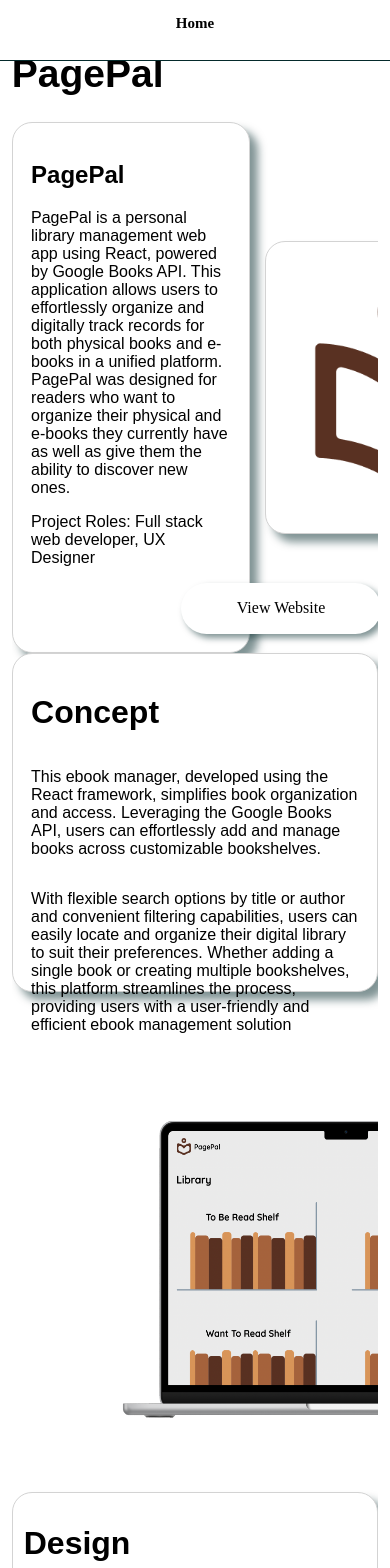
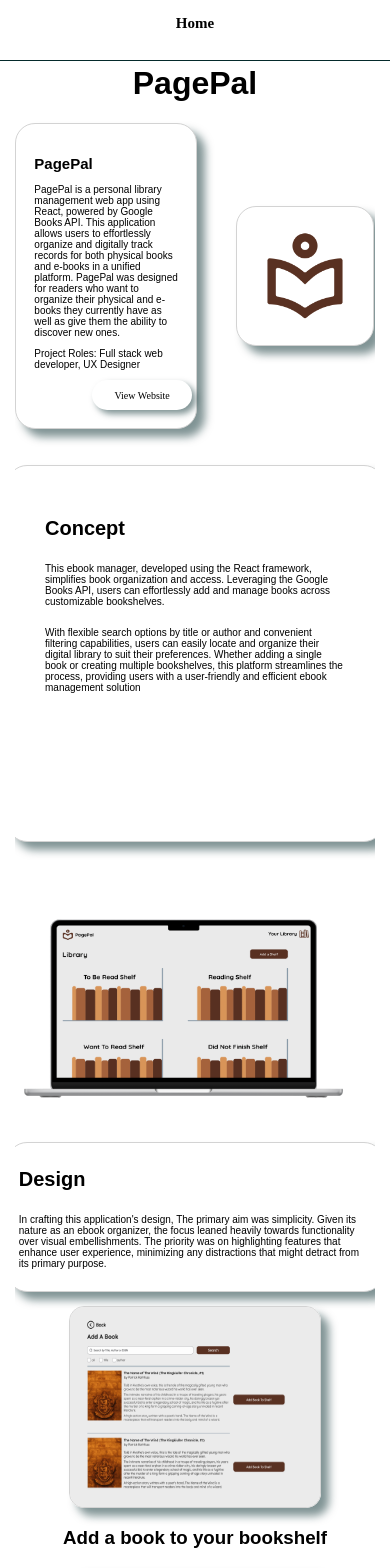
Before and after one commit to bguemos/bri-lynngportfolio, a Next.js app: page /pagepal in a window 390 px wide. Shown: the top 1568 px of the page. Built offline with nearby package versions, Linux system fonts and the light colour scheme; a web font is replaced by a local one.

Commit message:
responsiveness

```diff
--- a/components/header/Header.module.css
+++ b/components/header/Header.module.css
@@ -51,6 +51,6 @@
     }
 
     .links {
-        gap: 1rem; /* Adjusted for smaller screens */
+        gap: 1rem;
     }
 }
--- a/pages/pagepal.js
+++ b/pages/pagepal.js
@@ -44,7 +44,7 @@ export default function Pagepal() {
             </div>
           <div className={styles.projimage}>
 
-         <Image
+         <Image className={styles.projlogo}
          src="/projectImages/pagepallogo.png"
          height={250}
          width={250}
@@ -62,7 +62,7 @@ export default function Pagepal() {
               <p>With flexible search options by title or author and convenient filtering capabilities, users can easily locate and organize their digital library to suit their preferences. Whether adding a single book or creating multiple bookshelves, this platform streamlines the process, providing users with a user-friendly and efficient ebook management solution</p>
 
             </div>
-            <Image
+            <Image className={styles.mainscreencomp}
             src="/projectImages/page.png"
             height={500}
             width={700}
--- a/styles/Borderless.module.css
+++ b/styles/Borderless.module.css
@@ -88,6 +88,13 @@
      justify-content: space-evenly;
      padding-bottom: 5%;
    }
+   .thirdcontent3{
+    display: flex;
+    flex-direction: row;
+    justify-content: space-evenly;
+    padding-bottom: 5%;
+    flex-wrap: wrap;
+  }
    .resumebutton {
      height: 51px;
      width: 200px;
@@ -118,30 +125,254 @@
    .resumebutton:hover {
      background-color: var(--primary-color);
    }
+
+
    /* Media Queries */
-@media screen and (max-width: 768px) {
-    /* Adjustments for screens up to 768px width */
+@media screen and (max-width: 414px) {
+
   .header {
-      font-size: 8vw; /* Adjust font size for smaller screens */
+    margin-top: 10%;
+    font-size: 32px;
   }
 
-    .topcontent, .concept, .design, .web {
-      width: 80%; /* Adjust width for smaller screens */
+  .maincontent {
+    display: flex;
+    flex-direction: column;
+    align-items: center;
+    margin: 1%;
+  }
+
+  .projlogo{
+    height: 100px;
+    width: 100px;
+  }
+
+  .topcontent {
+    width: 40%;
+  }
+  .description{
+    font-size: 10px;
+    gap: 11%;
+  }
+.buttoncontainer{
+  display: flex;
+  flex-direction: column;
+  align-items: center;
+  margin-right: 25%;
+
+}
+  .resumebutton{
+
+    height: 30px;
+    width: 100px;
+
+  }
+
+.rtitle{
+  font-size: 10px;
+
+}
+.secondcontent {
+  width: 750px;
+  margin-top: 10%;
+
+
+}
+.secondcontent{
+  display: flex;
+  flex-direction: column;
+  align-items: center;
+}
+
+.concept {
+  font-size: 10px;
+  height: 200px;
+  width: 40%;
+  padding: 2%;
+}
+
+.mainscreencomp{
+  height: 300px;
+  width: 200px;
+}
+.design {
+  width: 375px;
+  font-size: 10px;
+}
+
+.thirdcontent3{
+  display: flex;
+  flex-direction: column;
+  gap: 50px;
+
+
+}
+
+.web {
+  height: 500px;
+  width: 250px;
 }
 }
 
-  @media screen and (max-width: 480px) {
-    /* Adjustments for screens up to 480px width */
+@media screen and (max-width: 430px) {
+
   .header {
-      font-size: 10vw; /* Adjust font size for even smaller screens */
+    margin-top: 10%;
+    font-size: 32px;
   }
 
-    .topcontent, .concept, .design, .web {
-      width: 95%; /* Adjust width for even smaller screens */
+  .maincontent {
+    display: flex;
+    flex-direction: column;
+    align-items: center;
+    margin: 1%;
+  }
+
+  .projlogo{
+    height: 200px;
+    width: 120px;
+  }
+
+  .topcontent {
+    width: 40%;
+  }
+  .description{
+    font-size: 10px;
+    gap: 11%;
+  }
+.buttoncontainer{
+  display: flex;
+  flex-direction: column;
+  align-items: center;
+  margin-right: 25%;
+
+}
+  .resumebutton{
+
+    height: 30px;
+    width: 100px;
+
+  }
+
+.rtitle{
+  font-size: 10px;
+
+}
+.secondcontent {
+  width: 750px;
+  margin-top: 10%;
+
+
+}
+
+.concept {
+  font-size: 10px;
+}
+
+.mainscreencomp{
+  height: 300px;
+  width: 500px;
+}
+.design {
+  width: 375px;
+  font-size: 10px;
+}
+
+.web {
+  height: 600px;
+  width: 250px;
+}
+.thirdcontent {
+ width:100%;
+ padding-bottom: 40%;
+}
+
+.thirdcontent3{
+  gap: 20%;
+}
+
+.hex {
+  height: 20px;
+  width: 20px;
 }
 }
-  @media screen and (max-width: 768px) {
-    .thirdcontent > * {
-      gap: 10%; /* Adjust the value as needed */
+
+@media screen and (max-width: 820px) and (min-width: 768px)  {
+
+  .header {
+    margin-top: 10%;
+    font-size: 32px;
+  }
+
+  .maincontent {
+    display: flex;
+    flex-direction: column;
+    align-items: center;
+    margin: 1%;
+  }
+
+  .projlogo{
+    height: 200px;
+    width: 200px;
+  }
+
+  .topcontent {
+    width: 40%;
+  }
+  .description{
+    font-size: 16px;
+    gap: 11%;
+  }
+.buttoncontainer{
+  display: flex;
+  flex-direction: column;
+  align-items: center;
+  margin-right: 25%;
+
+}
+  .resumebutton{
+
+    height: 30px;
+    width: 100px;
+
+  }
+
+.rtitle{
+  font-size: 10px;
+
+}
+.secondcontent {
+ display: flex;
+ flex-direction: column;
+  margin-top: 10%;
+
+
+}
+
+.concept {
+  font-size: 16px;
+  width: 500px;
+
+
+}
+.thirdcontent{
+  display: flex;
+  flex-direction: row;
+  justify-content: space-evenly;
+  width: 400px;
+}
+.thirdcontent3{
+  gap: 30px;
+}
+
+
+.design {
+  width: 600px;
+  font-size: 16px;
+}
+
+.web {
+  height: 800px;
+  width: 300px;
 }
 }
--- a/styles/Pagepal.module.css
+++ b/styles/Pagepal.module.css
@@ -130,29 +130,209 @@
 }
 
 /* Media Queries */
-@media screen and (max-width: 768px) {
-  /* Adjustments for screens up to 768px width */
+@media screen and (max-width: 414px) {
+
   .header {
-    font-size: 8vw; /* Adjust font size for smaller screens */
+    margin-top: 10%;
+    font-size: 32px;
   }
 
-  .topcontent, .concept, .design, .web {
-    width: 80%; /* Adjust width for smaller screens */
+  .maincontent {
+    display: flex;
+    flex-direction: column;
+    align-items: center;
+    margin: 1%;
   }
+
+  .projlogo{
+    height: 100px;
+    width: 100px;
+  }
+
+  .topcontent {
+    width: 40%;
+  }
+  .description{
+    font-size: 10px;
+    gap: 11%;
+  }
+.buttoncontainer{
+  display: flex;
+  flex-direction: column;
+  align-items: center;
+  margin-right: 25%;
+
+}
+  .resumebutton{
+
+    height: 30px;
+    width: 100px;
+
+  }
+
+.rtitle{
+  font-size: 10px;
+
+}
+.secondcontent {
+  width: 750px;
+  margin-top: 10%;
+
+
 }
 
-@media screen and (max-width: 480px) {
-  /* Adjustments for screens up to 480px width */
+.concept {
+  font-size: 10px;
+}
+
+.mainscreencomp{
+  height: 300px;
+  width: 500px;
+}
+.design {
+  width: 375px;
+  font-size: 10px;
+}
+
+.web {
+  height: 200px;
+  width: 250px;
+}
+}
+
+@media screen and (max-width: 430px) {
+
   .header {
-    font-size: 10vw; /* Adjust font size for even smaller screens */
+    margin-top: 10%;
+    font-size: 32px;
   }
 
-  .topcontent, .concept, .design, .web {
-    width: 95%; /* Adjust width for even smaller screens */
+  .maincontent {
+    display: flex;
+    flex-direction: column;
+    align-items: center;
+    margin: 1%;
   }
+
+  .projlogo{
+    height: 100px;
+    width: 100px;
+  }
+
+  .topcontent {
+    width: 40%;
+  }
+  .description{
+    font-size: 10px;
+    gap: 11%;
+  }
+.buttoncontainer{
+  display: flex;
+  flex-direction: column;
+  align-items: center;
+  margin-right: 25%;
+
 }
-@media screen and (max-width: 768px) {
-  .thirdcontent > * {
-    gap: 10%; /* Adjust the value as needed */
+  .resumebutton{
+
+    height: 30px;
+    width: 100px;
+
   }
+
+.rtitle{
+  font-size: 10px;
+
 }
+.secondcontent {
+  width: 750px;
+  margin-top: 10%;
+
+
+}
+
+.concept {
+  font-size: 10px;
+}
+
+.mainscreencomp{
+  height: 300px;
+  width: 500px;
+}
+.design {
+  width: 375px;
+  font-size: 10px;
+}
+
+.web {
+  height: 200px;
+  width: 250px;
+}
+}
+
+@media screen and (max-width: 820px) and (min-width: 768px)  {
+
+  .header {
+    margin-top: 10%;
+    font-size: 32px;
+  }
+
+  .maincontent {
+    display: flex;
+    flex-direction: column;
+    align-items: center;
+    margin: 1%;
+  }
+
+  .projlogo{
+    height: 200px;
+    width: 200px;
+  }
+
+  .topcontent {
+    width: 40%;
+  }
+  .description{
+    font-size: 16px;
+    gap: 11%;
+  }
+.buttoncontainer{
+  display: flex;
+  flex-direction: column;
+  align-items: center;
+  margin-right: 25%;
+
+}
+  .resumebutton{
+
+    height: 30px;
+    width: 100px;
+
+  }
+
+.rtitle{
+  font-size: 10px;
+
+}
+.secondcontent {
+  width: 1100px;
+  margin-top: 10%;
+
+
+}
+
+.concept {
+  font-size: 16px;
+}
+
+
+.design {
+  width: 600px;
+  font-size: 16px;
+}
+
+.web {
+  height: 400px;
+  width: 450px;
+}
+}
--- a/styles/Westpoint.module.css
+++ b/styles/Westpoint.module.css
@@ -84,6 +84,13 @@
      padding-bottom: 5%;
      flex-wrap: wrap;
    }
+   .thirdcontent3{
+    display: flex;
+    flex-direction: row;
+    justify-content: space-evenly;
+    padding-bottom: 5%;
+    flex-wrap: wrap;
+  }
    .resumebutton {
      height: 51px;
      width: 200px;
@@ -120,30 +127,234 @@
      background-color: var(--primary-color);
    }
 /* Media Queries */
-@media screen and (max-width: 768px) {
-    /* Adjustments for screens up to 768px width */
+@media screen and (max-width: 414px) {
+
   .header {
-      font-size: 8vw; /* Adjust font size for smaller screens */
+    margin-top: 10%;
+    font-size: 32px;
   }
 
-    .topcontent, .concept, .design, .web {
-      width: 80%; /* Adjust width for smaller screens */
+  .maincontent {
+    display: flex;
+    flex-direction: column;
+    align-items: center;
+    margin: 1%;
+  }
+
+  .projlogo{
+    height: 200px;
+    width: 120px;
+  }
+
+  .topcontent {
+    width: 40%;
+  }
+  .description{
+    font-size: 10px;
+    gap: 11%;
+  }
+.buttoncontainer{
+  display: flex;
+  flex-direction: column;
+  align-items: center;
+  margin-right: 25%;
+
+}
+  .resumebutton{
+
+    height: 30px;
+    width: 100px;
+
+  }
+
+.rtitle{
+  font-size: 10px;
+
+}
+.secondcontent {
+  width: 750px;
+  margin-top: 10%;
+
+
+}
+
+.concept {
+  font-size: 10px;
+}
+
+.mainscreencomp{
+  height: 300px;
+  width: 500px;
+}
+.design {
+  width: 375px;
+  font-size: 10px;
+}
+
+.web {
+  height: 600px;
+  width: 250px;
+}
+.thirdcontent {
+ width:100%;
+ padding-bottom: 40%;
+}
+
+.thirdcontent3{
+  gap: 20%;
+}
+
+.hex {
+  height: 20px;
+  width: 20px;
 }
 }
 
-  @media screen and (max-width: 480px) {
-    /* Adjustments for screens up to 480px width */
+@media screen and (max-width: 430px) {
+
   .header {
-      font-size: 10vw; /* Adjust font size for even smaller screens */
+    margin-top: 10%;
+    font-size: 32px;
   }
 
-    .topcontent, .concept, .design, .web, .description {
-      width: 95%; /* Adjust width for even smaller screens */
+  .maincontent {
+    display: flex;
+    flex-direction: column;
+    align-items: center;
+    margin: 1%;
   }
 
+  .projlogo{
+    height: 200px;
+    width: 120px;
   }
-  @media screen and (max-width: 768px) {
-    .thirdcontent > * {
-      gap: 10%; /* Adjust the value as needed */
+
+  .topcontent {
+    width: 40%;
+  }
+  .description{
+    font-size: 10px;
+    gap: 11%;
+  }
+.buttoncontainer{
+  display: flex;
+  flex-direction: column;
+  align-items: center;
+  margin-right: 25%;
+
+}
+  .resumebutton{
+
+    height: 30px;
+    width: 100px;
+
+  }
+
+.rtitle{
+  font-size: 10px;
+
+}
+.secondcontent {
+  width: 750px;
+  margin-top: 10%;
+
+
+}
+
+.concept {
+  font-size: 10px;
+}
+
+.mainscreencomp{
+  height: 300px;
+  width: 500px;
+}
+.design {
+  width: 375px;
+  font-size: 10px;
+}
+
+.web {
+  height: 600px;
+  width: 250px;
+}
+.thirdcontent {
+ width:100%;
+ padding-bottom: 40%;
+}
+
+.thirdcontent3{
+  gap: 20%;
+}
+
+.hex {
+  height: 20px;
+  width: 20px;
 }
 }
+@media screen and (max-width: 820px) and (min-width: 768px) {
+
+  .header {
+    margin-top: 10%;
+    font-size: 32px;
+  }
+
+  .maincontent {
+    display: flex;
+    flex-direction: column;
+    align-items: center;
+    margin: 1%;
+  }
+
+  .projlogo{
+    height: 300px;
+    width: 200px;
+  }
+
+  .topcontent {
+    width: 40%;
+  }
+  .description{
+    font-size: 16px;
+    gap: 11%;
+  }
+.buttoncontainer{
+  display: flex;
+  flex-direction: column;
+  align-items: center;
+  margin-right: 25%;
+
+}
+  .resumebutton{
+
+    height: 30px;
+    width: 100px;
+
+  }
+
+.rtitle{
+  font-size: 10px;
+
+}
+.secondcontent {
+  width: 1100px;
+  margin-top: 10%;
+
+
+}
+
+.concept {
+  font-size: 16px;
+}
+
+
+.design {
+  width: 600px;
+  font-size: 16px;
+}
+
+.web {
+  height: 1100px;
+  width: 450px;
+}
+}
```
Also changed, not shown: pages/borderless.js (+4 -4 lines), pages/westpoint.js (+4 -4 lines), components/buttons/Button.module.css (line endings or trailing spaces). Lines whose indentation alone changed are shown as unchanged.
